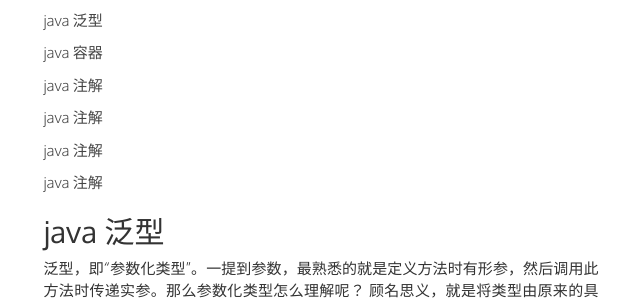
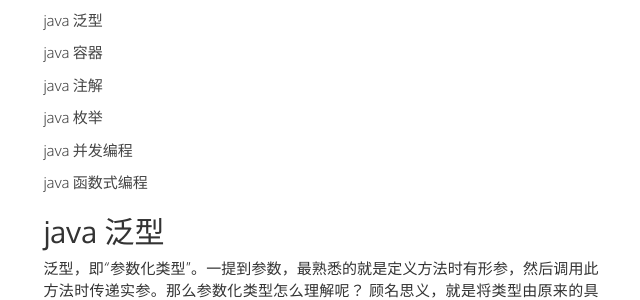
Before and after one commit to liqiangz/liqiangz.github.io, a Jekyll site: the page built from _posts/2020-02-26-java资料.md, in a window 1280 px wide and 900 px high, scrolled down 300 px. Shown: the part 152-452 px from the top of the window, without its empty margins (319-959 px from the left). Built offline with Jekyll 4.4.1, drawn with Linux system fonts in a browser that asks for light colours; our own code applies the rules of GitHub Pages for plain Markdown files.

Commit message:
java容器

```diff
--- a/_posts/2020-02-26-java资料.md
+++ b/_posts/2020-02-26-java资料.md
@@ -6,11 +6,11 @@
 
 [java 注解](#java-注解)
 
-[java 注解](#java-枚举)
+[java 枚举](#java-枚举)
 
-[java 注解](#java-并发编程)
+[java 并发编程](#java-并发编程)
 
-[java 注解](#java-函数式编程)
+[java 函数式编程](#java-函数式编程)
 
 ## java 泛型
 泛型，即“参数化类型”。一提到参数，最熟悉的就是定义方法时有形参，然后调用此方法时传递实参。那么参数化类型怎么理解呢？
```
